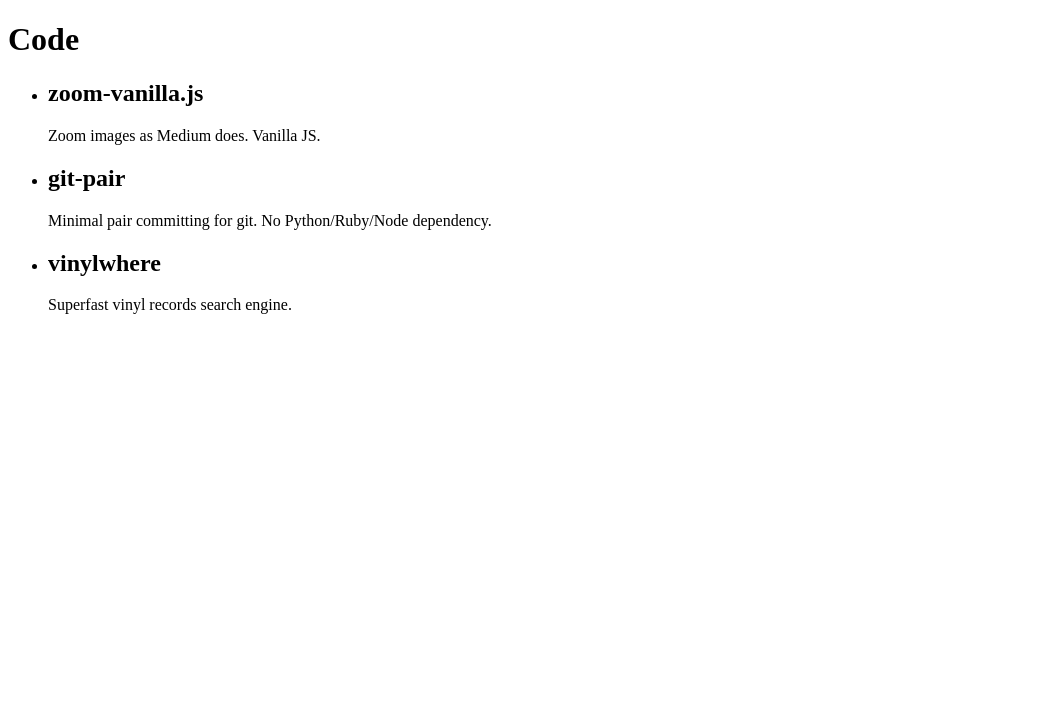
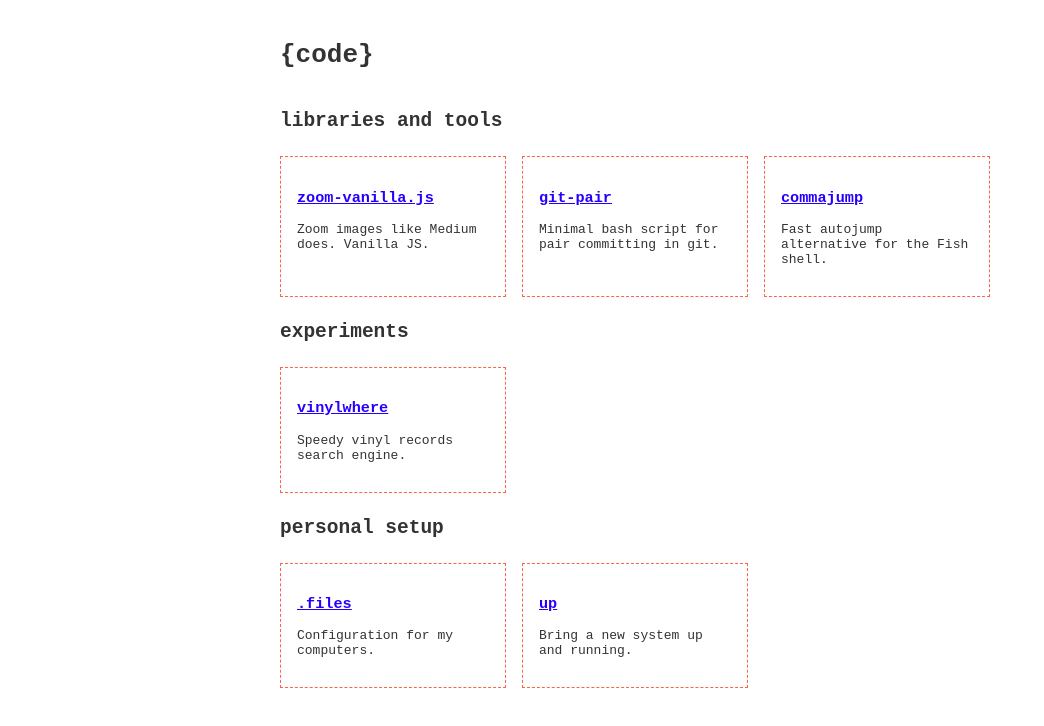
Before and after one commit to spinningarrow/spinningarrow.github.io, a plain HTML site: page index.html in a window 1280 px wide. Shown: the whole page, without its empty margins (0-1044 px from the left). Drawn offline with Linux system fonts and the light colour scheme.

Commit message:
Update items and styles

```diff
--- a/index.html
+++ b/index.html
@@ -2,24 +2,98 @@
 <html lang="en">
 <head>
 	<meta charset="UTF-8">
-	<title>@spinningarrow</title>
+	<title>Code by @spinningarrow</title>
+
+<style>
+body {
+	color: #333;
+	font-family: monospace;
+	margin: 0 auto;
+	max-width: 720px;
+	padding: 1rem;
+}
+
+a:link, a:visited {
+	color: hsl(249, 100%, 50%);
+}
+
+h1, h2 {
+	text-transform: lowercase;
+}
+
+h1 {
+	line-height: 3;
+	margin: 0;
+}
+
+h1::before {
+	content: '{';
+}
+
+h1::after {
+	content: '}';
+}
+
+h2::before {
+	color: #ccc;
+	font-style: italic;
+}
+
+ul {
+	display: flex;
+	flex-wrap: wrap;
+	list-style: none;
+	margin: 0;
+	margin-left: -0.5rem;
+	padding: 0;
+}
+
+ul li {
+	border: 1px dashed tomato;
+	flex: 0 0 12rem;
+	margin: 0.5rem;
+	padding: 1rem;
+}
+</style>
 </head>
 <body>
 	<h1>Code</h1>
 
+	<h2>Libraries and Tools</h2>
 	<ul>
 		<li>
-			<h2>zoom-vanilla.js</h2>
-			<p>Zoom images as Medium does. Vanilla JS.</p>
+			<h3><a href="https://github.com/spinningarrow/zoom-vanilla.js">zoom-vanilla.js</a></h3>
+			<p>Zoom images like Medium does. Vanilla JS.</p>
 		</li>
 		<li>
-			<h2>git-pair</h2>
-			<p>Minimal pair committing for git. No Python/Ruby/Node dependency.</p>
+			<h3><a href="https://github.com/spinningarrow/git-pair">git-pair</a></h3>
+			<p>Minimal bash script for pair committing in git.</p>
 		</li>
 		<li>
-			<h2>vinylwhere</h2>
-			<p>Superfast vinyl records search engine.</p>
+			<h3><a href="https://github.com/spinningarrow/commajump">commajump</a></h3>
+			<p>Fast autojump alternative for the Fish shell.</p>
 		</li>
 	</ul>
+
+	<h2>Experiments</h2>
+	<ul>
+		<li>
+			<h3><a href="https://github.com/spinningarrow/vinylwhere">vinylwhere</a></h3>
+			<p>Speedy vinyl records search engine.</p>
+		</li>
+	</ul>
+
+	<h2>Personal setup</h2>
+	<ul>
+		<li>
+			<h3><a href="https://github.com/spinningarrow/.files">.files</a></h3>
+			<p>Configuration for my computers.</p>
+		</li>
+		<li>
+			<h3><a href="https://github.com/spinningarrow/up">up</a></h3>
+			<p>Bring a new system up and running.</p>
+		</li>
+	</ul>
+
 </body>
 </html>
```
